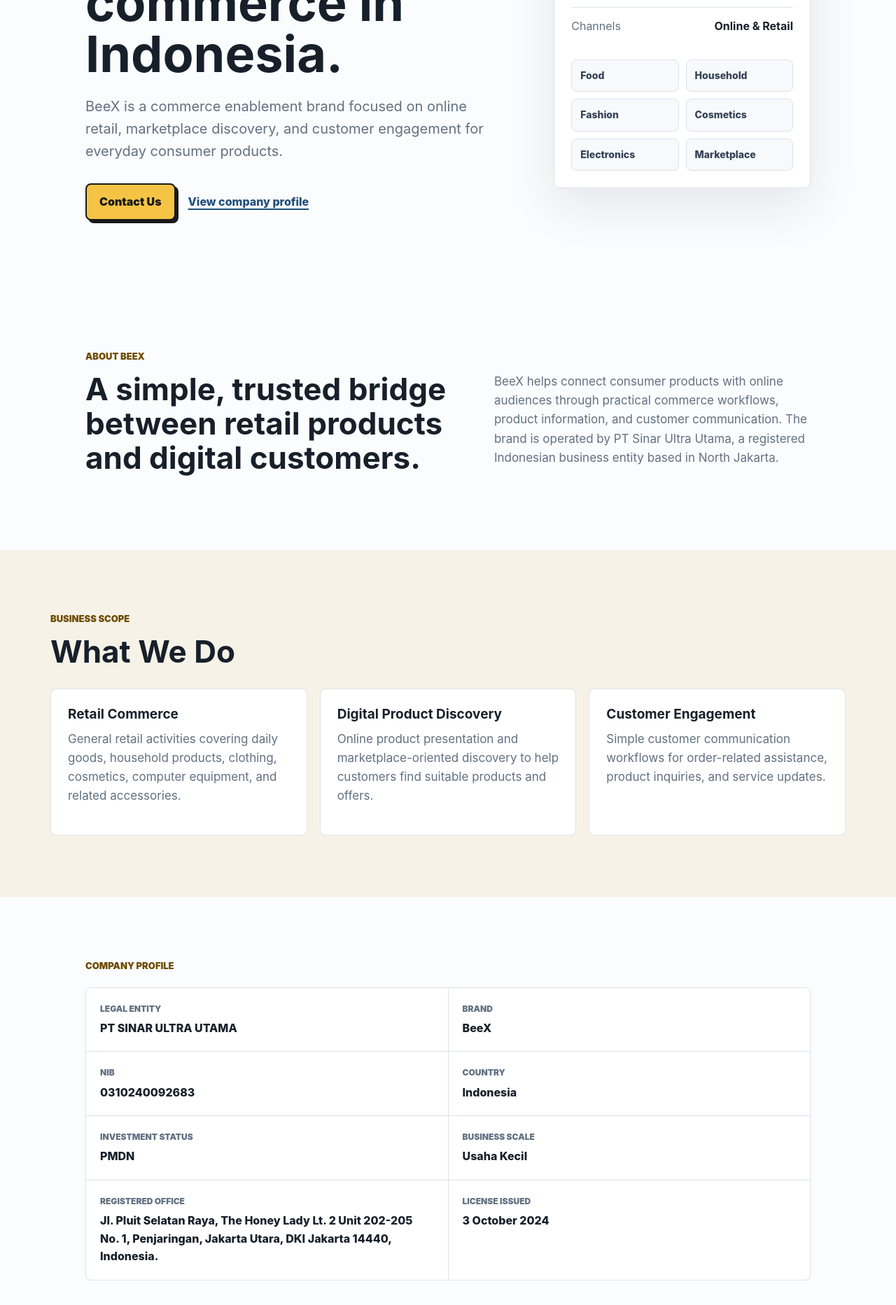
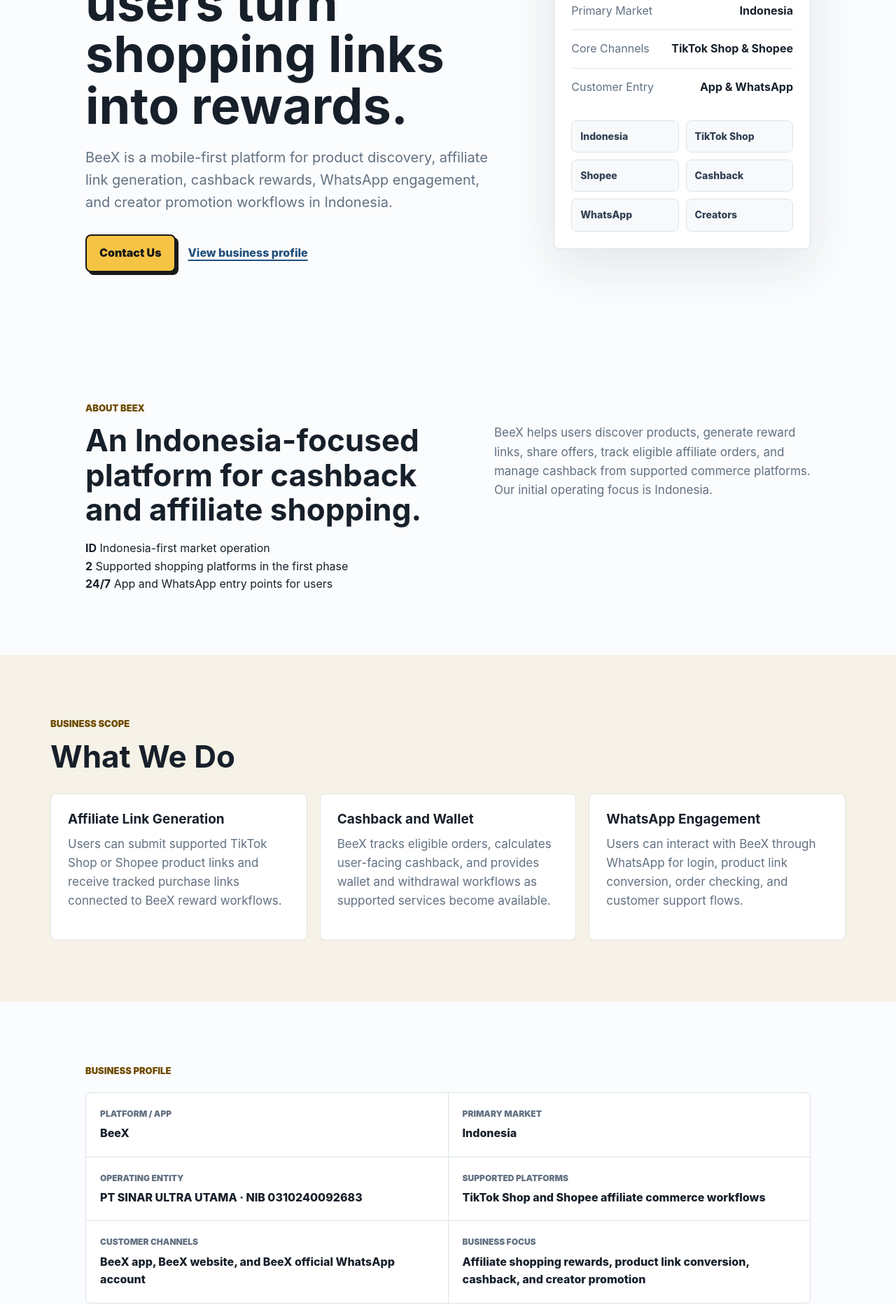
Before and after one commit to chaokongzwp/beex-official-site, a plain HTML site: page index.html in a window 1280 px wide. Shown: the part 388-2253 px from the top of the page at 70% size. Drawn offline with Linux system fonts and the light colour scheme.

Commit message:
Remove Seahub and China profile from site

```diff
--- a/index.html
+++ b/index.html
@@ -3,10 +3,10 @@
   <head>
     <meta charset="utf-8" />
     <meta name="viewport" content="width=device-width, initial-scale=1" />
-    <title>BeeX | PT Sinar Ultra Utama</title>
+    <title>BeeX | Indonesia Affiliate Commerce Platform</title>
     <meta
       name="description"
-      content="BeeX is a digital commerce and retail enablement brand operated by PT Sinar Ultra Utama in Jakarta, Indonesia."
+      content="BeeX is an Indonesia-focused affiliate commerce app for product discovery, cashback, creator promotion, and WhatsApp-based customer engagement."
     />
     <meta name="theme-color" content="#f6c445" />
     <link rel="canonical" href="https://www.beexofficial.com/" />
@@ -30,42 +30,47 @@
     <main id="top">
       <section class="hero">
         <div class="hero-copy">
-          <p class="eyebrow">Operated by PT Sinar Ultra Utama</p>
-          <h1>BeeX supports retail and digital commerce in Indonesia.</h1>
+          <p class="eyebrow">BeeX · Indonesia · Affiliate Commerce</p>
+          <h1>BeeX helps Indonesian users turn shopping links into rewards.</h1>
           <p class="lead">
-            BeeX is a commerce enablement brand focused on online retail, marketplace
-            discovery, and customer engagement for everyday consumer products.
+            BeeX is a mobile-first platform for product discovery, affiliate
+            link generation, cashback rewards, WhatsApp engagement, and creator
+            promotion workflows in Indonesia.
           </p>
           <div class="hero-actions">
-            <a class="button" href="mailto:mars@beexofficial.com">Contact Us</a>
-            <a class="text-link" href="#legal">View company profile</a>
+            <a class="button" href="mailto:support@beexofficial.com">Contact Us</a>
+            <a class="text-link" href="#legal">View business profile</a>
           </div>
         </div>
 
         <div class="commerce-card" aria-label="BeeX commerce overview">
           <div class="commerce-card-header">
             <span class="status-dot"></span>
-            <span>Commerce Operations</span>
+            <span>BeeX Operations</span>
           </div>
           <div class="metric-row">
-            <span>Retail Categories</span>
-            <strong>Consumer Goods</strong>
+            <span>Business Type</span>
+            <strong>Affiliate Commerce Platform</strong>
           </div>
           <div class="metric-row">
             <span>Primary Market</span>
             <strong>Indonesia</strong>
           </div>
           <div class="metric-row">
-            <span>Channels</span>
-            <strong>Online & Retail</strong>
+            <span>Core Channels</span>
+            <strong>TikTok Shop & Shopee</strong>
+          </div>
+          <div class="metric-row">
+            <span>Customer Entry</span>
+            <strong>App & WhatsApp</strong>
           </div>
           <div class="channel-grid">
-            <span>Food</span>
-            <span>Household</span>
-            <span>Fashion</span>
-            <span>Cosmetics</span>
-            <span>Electronics</span>
-            <span>Marketplace</span>
+            <span>Indonesia</span>
+            <span>TikTok Shop</span>
+            <span>Shopee</span>
+            <span>Cashback</span>
+            <span>WhatsApp</span>
+            <span>Creators</span>
           </div>
         </div>
       </section>
@@ -73,13 +78,27 @@
       <section id="about" class="section">
         <div class="section-kicker">About BeeX</div>
         <div class="two-column">
-          <h2>A simple, trusted bridge between retail products and digital customers.</h2>
+          <h2>An Indonesia-focused platform for cashback and affiliate shopping.</h2>
           <p>
-            BeeX helps connect consumer products with online audiences through practical
-            commerce workflows, product information, and customer communication. The
-            brand is operated by PT Sinar Ultra Utama, a registered Indonesian business
-            entity based in North Jakarta.
+            BeeX helps users discover products, generate reward links, share
+            offers, track eligible affiliate orders, and manage cashback from
+            supported commerce platforms. Our initial operating focus is
+            Indonesia.
           </p>
+        </div>
+        <div class="stats-grid" aria-label="BeeX key facts">
+          <article>
+            <strong>ID</strong>
+            <span>Indonesia-first market operation</span>
+          </article>
+          <article>
+            <strong>2</strong>
+            <span>Supported shopping platforms in the first phase</span>
+          </article>
+          <article>
+            <strong>24/7</strong>
+            <span>App and WhatsApp entry points for users</span>
+          </article>
         </div>
       </section>
 
@@ -88,67 +107,57 @@
         <h2>What We Do</h2>
         <div class="service-grid">
           <article>
-            <h3>Retail Commerce</h3>
+            <h3>Affiliate Link Generation</h3>
             <p>
-              General retail activities covering daily goods, household products,
-              clothing, cosmetics, computer equipment, and related accessories.
+              Users can submit supported TikTok Shop or Shopee product links and
+              receive tracked purchase links connected to BeeX reward workflows.
             </p>
           </article>
           <article>
-            <h3>Digital Product Discovery</h3>
+            <h3>Cashback and Wallet</h3>
             <p>
-              Online product presentation and marketplace-oriented discovery to help
-              customers find suitable products and offers.
+              BeeX tracks eligible orders, calculates user-facing cashback, and
+              provides wallet and withdrawal workflows as supported services
+              become available.
             </p>
           </article>
           <article>
-            <h3>Customer Engagement</h3>
+            <h3>WhatsApp Engagement</h3>
             <p>
-              Simple customer communication workflows for order-related assistance,
-              product inquiries, and service updates.
+              Users can interact with BeeX through WhatsApp for login, product
+              link conversion, order checking, and customer support flows.
             </p>
           </article>
         </div>
       </section>
 
       <section id="legal" class="section">
-        <div class="section-kicker">Company Profile</div>
+        <div class="section-kicker">Business Profile</div>
         <div class="profile-panel">
           <dl class="profile-list">
             <div>
-              <dt>Legal Entity</dt>
-              <dd>PT SINAR ULTRA UTAMA</dd>
-            </div>
-            <div>
-              <dt>Brand</dt>
+              <dt>Platform / App</dt>
               <dd>BeeX</dd>
             </div>
             <div>
-              <dt>NIB</dt>
-              <dd>0310240092683</dd>
-            </div>
-            <div>
-              <dt>Country</dt>
+              <dt>Primary Market</dt>
               <dd>Indonesia</dd>
             </div>
             <div>
-              <dt>Investment Status</dt>
-              <dd>PMDN</dd>
+              <dt>Operating Entity</dt>
+              <dd>PT SINAR ULTRA UTAMA · NIB 0310240092683</dd>
             </div>
             <div>
-              <dt>Business Scale</dt>
-              <dd>Usaha Kecil</dd>
+              <dt>Supported Platforms</dt>
+              <dd>TikTok Shop and Shopee affiliate commerce workflows</dd>
             </div>
             <div>
-              <dt>Registered Office</dt>
-              <dd>
-                Jl. Pluit Selatan Raya, The Honey Lady Lt. 2 Unit 202-205 No. 1,
-                Penjaringan, Jakarta Utara, DKI Jakarta 14440, Indonesia.
-              </dd>
+              <dt>Customer Channels</dt>
+              <dd>BeeX app, BeeX website, and BeeX official WhatsApp account</dd>
             </div>
             <div>
-              <dt>License Issued</dt>
-              <dd>3 October 2024</dd>
+              <dt>Business Focus</dt>
+              <dd>Affiliate shopping rewards, product link conversion, cashback, and creator promotion</dd>
             </div>
           </dl>
         </div>
@@ -157,13 +166,18 @@
       <section id="contact" class="section contact-section">
         <div>
           <div class="section-kicker">Contact Us</div>
-          <h2>Business inquiries and account verification contact.</h2>
+          <h2>Business inquiries, app support, and account verification contact.</h2>
         </div>
         <div class="contact-card">
-          <a href="mailto:mars@beexofficial.com">mars@beexofficial.com</a>
+          <a href="mailto:support@beexofficial.com">support@beexofficial.com</a>
+          <p class="contact-line">
+            WhatsApp Official Account<br />
+            <strong>BeeX.official</strong><br />
+            <a href="https://wa.me/6285178426342">+62 851-7842-6342</a>
+          </p>
           <p>
-            PT Sinar Ultra Utama<br />
-            The Honey Lady Lt. 2 Unit 202-205, Penjaringan, Jakarta Utara.
+            BeeX provides Indonesia-focused affiliate commerce, cashback, and
+            WhatsApp support services.
           </p>
         </div>
       </section>
@@ -171,7 +185,8 @@
 
     <footer class="site-footer">
       <span>© 2026 BeeX.</span>
-      <span>Operated by PT Sinar Ultra Utama.</span>
+      <span>Indonesia-focused affiliate commerce platform.</span>
+      <span><a href="./terms.html">Terms of Service</a> · <a href="./privacy.html">Privacy Policy</a></span>
     </footer>
   </body>
 </html>
```
Also changed, not shown: 1 other file.
